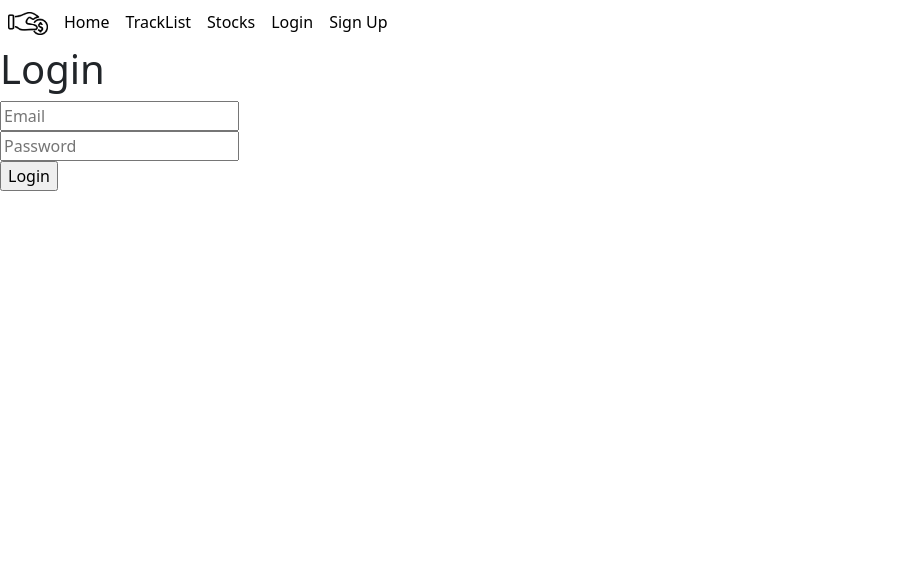
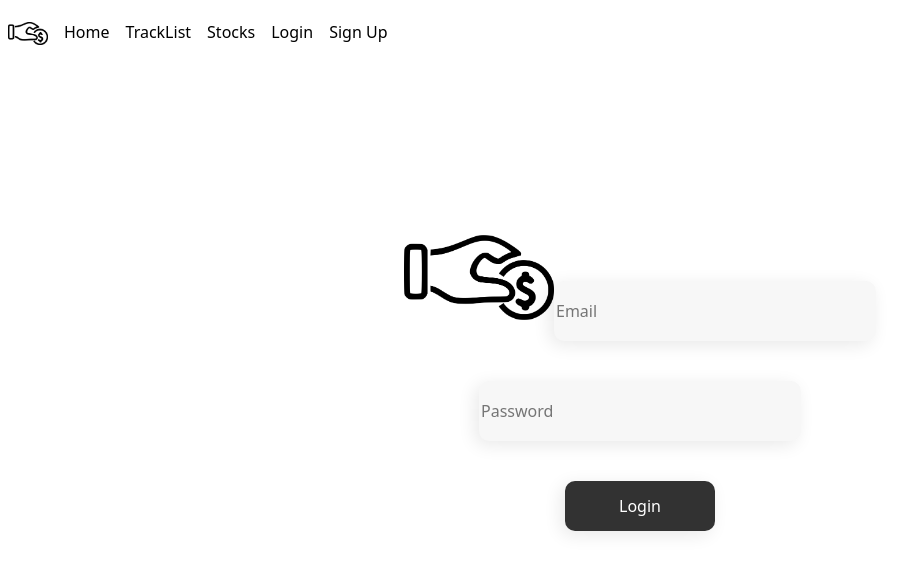
Before and after one commit to svastiks/react-all-investments-portfolio, a React (Create React App) app in the folder client/: page /login in a window 1280 px wide. Shown: the top 572 px of the page, without its empty margins (0-921 px from the left). Built offline with nearby package versions, Linux system fonts and the light colour scheme.

Commit message:
more styling added

```diff
--- a/client/src/Components/Coinlist.jsx
+++ b/client/src/Components/Coinlist.jsx
@@ -47,7 +47,7 @@ const Coinlist = (coin) => {
                     </Col>
                     <Col xs={12}>
                         <button id='add-btn' className='trackerlist-btn' onClick={() => send(coin)} disabled={isDisabled}>Track</button>
-                        <button id='remove-btn' className='trackerlist-btn' onClick={() => removeCoin(coin.id)} disabled={!isDisabled}>Remove</button>
+                        <button id='remove-btn' className='trackerlist-delete-btn' onClick={() => removeCoin(coin.id)} disabled={!isDisabled}>Remove</button>
                     </Col>
                 </Row>
                 {/* <Col xs={2}>
--- a/client/src/Components/Search.jsx
+++ b/client/src/Components/Search.jsx
@@ -14,7 +14,7 @@ export default function Search() {
             .then(res => {
                 setCoins(res.data);
                 console.log(res.data);
-                apiStatus(true);
+                setApiStatus(true);
             }).catch(error => {
 
                 console.log(error)
--- a/client/src/Components/SearchStocks.jsx
+++ b/client/src/Components/SearchStocks.jsx
@@ -35,7 +35,7 @@ const SearchStocks = () => {
     return (
         <div>
 
-            <h1>THIS PAGE IS IN PROGRESS....</h1>
+            <h1 className="stocks-heading">THIS PAGE IS CURRENTLY IN PROGRESS....</h1>
 
             {/* <div className="search-bar">
                 <input type='text' placeholder="Search for stocks" className="stock-search" onChange={handleChange}></input>
--- a/client/src/Pages/Home.jsx
+++ b/client/src/Pages/Home.jsx
@@ -2,6 +2,8 @@ import React from 'react'
 import { useState, useEffect } from 'react'
 import Trending from '../Components/Trending'
 import Search from '../Components/Search'
+import { Link } from 'react-router-dom'
+
 // import { useHistory } from 'react-router-dom'
 // import jwt from 'jsonwebtoken'
 
@@ -18,12 +20,13 @@ export default function Home() {
     return (
         <div>
 
-            <h1 className='welcome'>Hello {nameExists ? sessionStorage.getItem('name') : 'user'}, welcome back!!</h1>
 
             <div className="mainpage">
-                <h1>Track all your crypto investments in one place.</h1>
+                <h1>Track your crypto investments in one place.</h1>
 
-                <h2>Please Sign in to keep your tracked investments intact.</h2>
+                <h2 className='welcome'>Hello {nameExists ? sessionStorage.getItem('name') : 'user'}, welcome back!!</h2>
+
+                <h6>Please <Link to='/signin'> Sign in </Link>to keep your tracked investments intact.</h6>
 
                 <Search />
 
--- a/client/src/Pages/Login.jsx
+++ b/client/src/Pages/Login.jsx
@@ -56,17 +56,22 @@ export default function Login() {
 
   return (
 
-    <div>
-      <h1>Login</h1>
+    <div className='login-body'>
+
       <form onSubmit={loginUser}>
+        <div className="login-cont">
+          <img className='login-logo' src='Images/logo.png' alt='logo'></img>
 
-        <input value={email} type="email" placeholder="Email" onChange={(e) => setEmail(e.target.value)}></input> <br></br>
+          {/* <h1 className="login-heading">Login</h1> */}
+          <input className="email" value={email} type="email" placeholder="Email" onChange={(e) => setEmail(e.target.value)}></input> <br></br>
 
-        <input value={password} type="password" placeholder="Password" onChange={(e) => (setPassword(e.target.value))}></input> <br></br>
+          <input className="password" value={password} type="password" placeholder="Password" onChange={(e) => (setPassword(e.target.value))}></input> <br></br>
 
-        <input type="submit" value="Login"></input>
+          <input className="login-btn" type="submit" value="Login"></input>
+        </div>
       </form>
-    </div>
+
+    </div >
 
   )
 }
--- a/client/src/Pages/Signup.jsx
+++ b/client/src/Pages/Signup.jsx
@@ -31,16 +31,16 @@ export default function Home() {
 
     return (
 
-        <div>
-            <h1>Register</h1>
+        <div className="signup-cont">
+            <h1 className="signup-header">Register</h1>
             <form onSubmit={registerUser}>
-                <input value={name} type="text" placeholder="Name" onChange={(e) => setName(e.target.value)}></input> <br></br>
+                <input className="signup-name" value={name} type="text" placeholder="Name" onChange={(e) => setName(e.target.value)}></input> <br></br>
 
-                <input value={email} type="email" placeholder="Email" onChange={(e) => setEmail(e.target.value)}></input> <br></br>
+                <input className="signup-email" value={email} type="email" placeholder="Email" onChange={(e) => setEmail(e.target.value)}></input> <br></br>
 
-                <input value={password} type="password" placeholder="Password" onChange={(e) => (setPassword(e.target.value))}></input> <br></br>
+                <input className="signup-password" value={password} type="password" placeholder="Password" onChange={(e) => (setPassword(e.target.value))}></input> <br></br>
 
-                <input type="submit" value="Register"></input>
+                <input className="signup-btn" type="submit" value="Register"></input>
             </form>
         </div>
 
--- a/client/src/stylesheet.css
+++ b/client/src/stylesheet.css
@@ -1,7 +1,7 @@
 body {
     margin: 0;
     overflow-x: hidden;
-    /* background-color: #D3D3D3 !important; */
+    background-color: #FFFFFF !important;
     color: #FFF;
     /* font-family: ; */
 }
@@ -73,11 +73,28 @@ body {
 }
 
 .trackerlist-btn {
-    border-radius: 20px;
     width: 115px;
-    height: 30px;
     margin-bottom: 20px;
     margin-right: 10px;
+    /* background-color: green; */
+    box-shadow: -4px 4px 18px rgba(0, 0, 0, 0.09);
+    border-radius: 10px;
+    height: 40px;
+    color: black;
+    border: 2px solid black;
+}
+
+.trackerlist-delete-btn {
+    /* background: orangered; */
+    box-shadow: -4px 4px 18px rgba(0, 0, 0, 0.09);
+    height: 40px;
+    color: black;
+    border: transparent;
+    width: 115px;
+    margin-bottom: 20px;
+    margin-right: 10px;
+    border: 2px solid black;
+    border-radius: 10px;
 }
 
 .coinlist-image {
@@ -105,6 +122,7 @@ body {
     /* background-color: cadetblue; */
     height: 45px;
     padding: 10px;
+    margin-top: 10px;
 }
 
 .navbar-links a {
@@ -113,13 +131,73 @@ body {
     padding: 8px;
 }
 
-/* Login Page */
+/* Stocks Page */
 
-.login-cont {
-    border: 2px solid black;
-    padding: 40px;
+.stocks-heading {
+    margin-top: 300px;
+    text-align: center;
+    color: red;
+}
+
+/* Login Page and SIGN UP PAGE*/
+
+.login-logo {
+    width: 150px;
+    margin-bottom: 50px;
+    margin-top: -20px;
+}
+
+.login-cont,
+.signup-cont {
     text-align: center;
     margin-top: 200px;
+}
+
+.email,
+.signup-email,
+.signup-name {
+    width: 322px;
+    height: 60px;
+    left: 53px;
+    top: 403px;
+    margin-bottom: 40px;
+    border: transparent;
+    background: #F7F7F7;
+    box-shadow: -4px 4px 18px rgba(0, 0, 0, 0.09);
+    border-radius: 10px;
+}
+
+.password,
+.signup-password {
+    width: 322px;
+    height: 60px;
+    left: 52px;
+    top: 495px;
+    border: transparent;
+    background: #F7F7F7;
+    box-shadow: -4px 4px 18px rgba(0, 0, 0, 0.09);
+    border-radius: 10px;
+}
+
+.login-btn,
+.signup-btn {
+    margin-top: 40px;
+    width: 150px;
+    height: 50px;
+    border: transparent;
+    background: #323232;
+    box-shadow: -4px 4px 18px rgba(0, 0, 0, 0.09);
+    border-radius: 10px;
+    color: #FFFFFF;
+}
+
+.login-heading {
+    margin-bottom: 30px;
+}
+
+.signup-header {
+    margin-bottom: 40px;
+    margin-top: -20px;
 }
 
 /* TrackerList */
@@ -163,3 +241,5 @@ body {
 .list-price {
     font-weight: 600;
 }
+
+/* Login */
```
